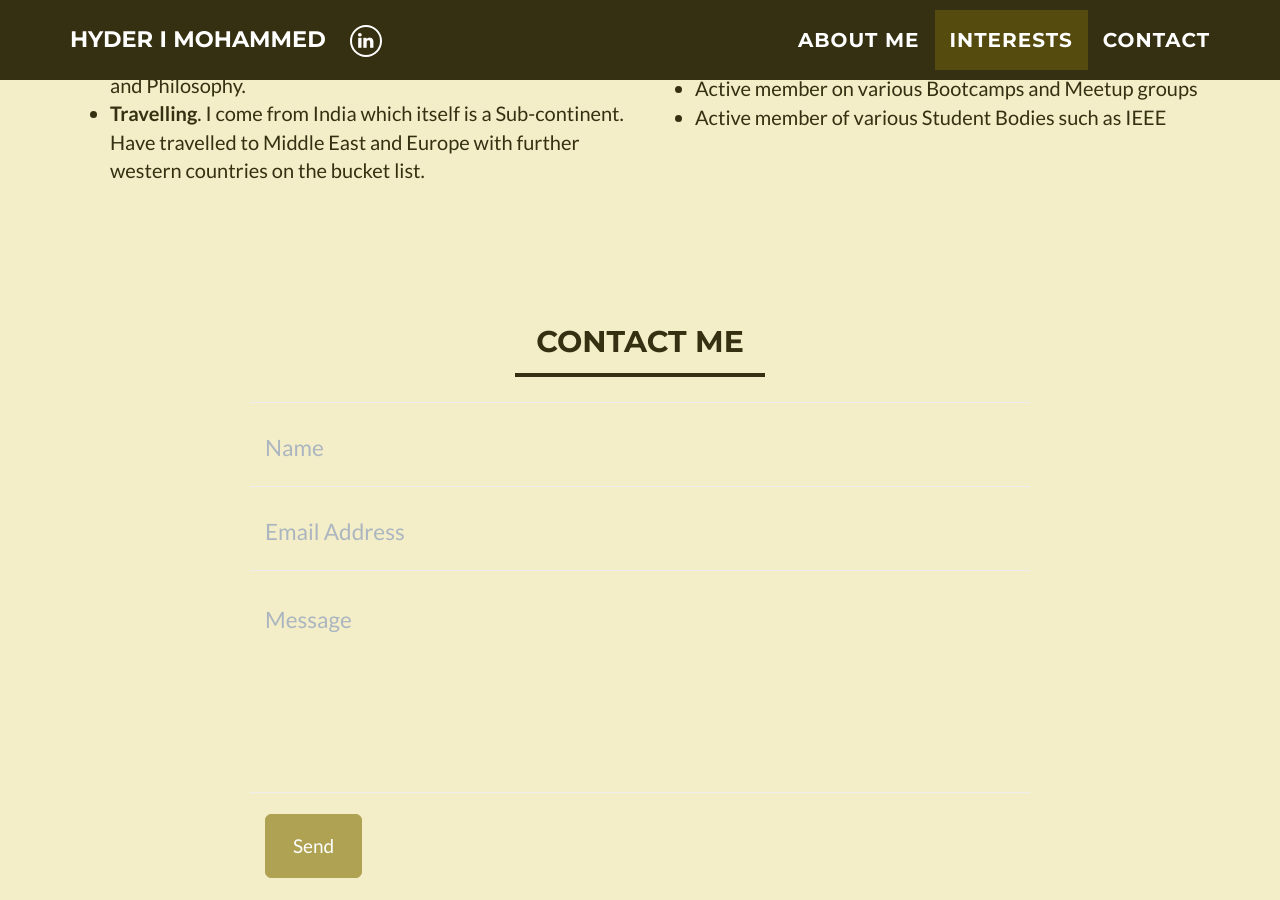
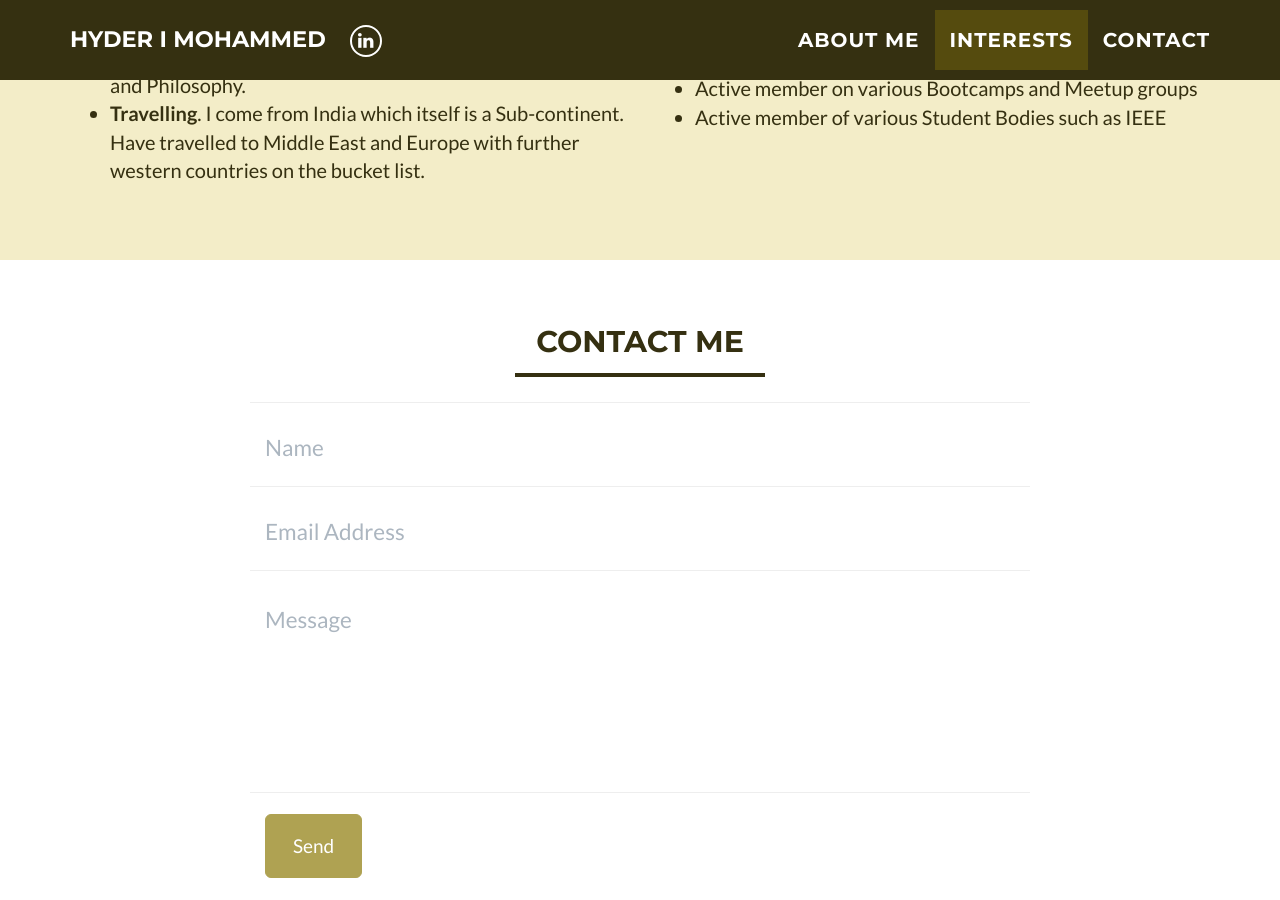
Before and after one commit to mohammedhyderimtiaz/mohammedhyderimtiaz.github.io, a Jekyll site: the page built from index.html, in a window 1280 px wide and 900 px high, scrolled down 1729 px. Built offline with Jekyll 4.4.1, drawn with Linux system fonts in a browser that asks for light colours.

Commit message:
Update _includes/contact_form.html

```diff
--- a/_includes/contact_form.html
+++ b/_includes/contact_form.html
@@ -1,5 +1,5 @@
 <!-- Contact Section -->
-<section class="tout" id="contact">
+<section id="contact">
 	<div class="container">
 		<div class="row">
 			<div class="col-lg-12 text-center">
```
